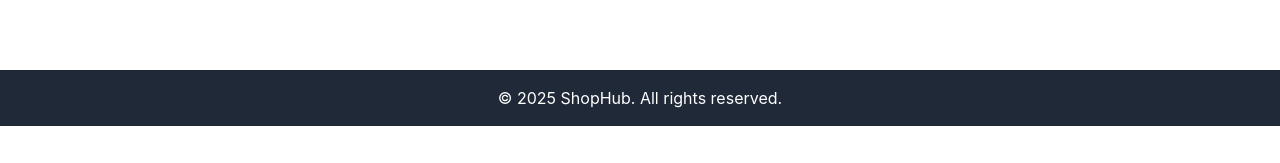
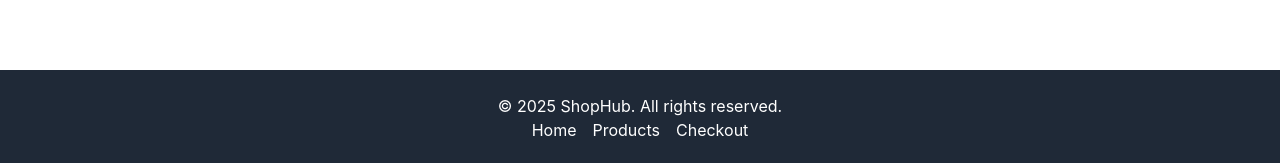
Before and after one commit to Yasar1895/Ecommerce-Go, a React (Create React App) app: page / in a window 1280 px wide. Shown: the part 634-797 px from the top of the page. Built offline with nearby package versions, Linux system fonts and the light colour scheme; the HTML template or start-up script is replaced by a standard one.

Commit message:
Update Footer.js

```diff
--- a/src/components/Footer/Footer.js
+++ b/src/components/Footer/Footer.js
@@ -1,9 +1,15 @@
 import React from "react";
+import "./Footer.css"; // Import CSS
 
 const Footer = () => {
   return (
-    <footer className="bg-gray-800 text-white p-4 text-center">
-      &copy; {new Date().getFullYear()} ShopHub. All rights reserved.
+    <footer className="footer-container">
+      <p>© 2025 ShopHub. All rights reserved.</p>
+      <div className="footer-links">
+        <a href="/">Home</a>
+        <a href="/products">Products</a>
+        <a href="/checkout">Checkout</a>
+      </div>
     </footer>
   );
 };
```
